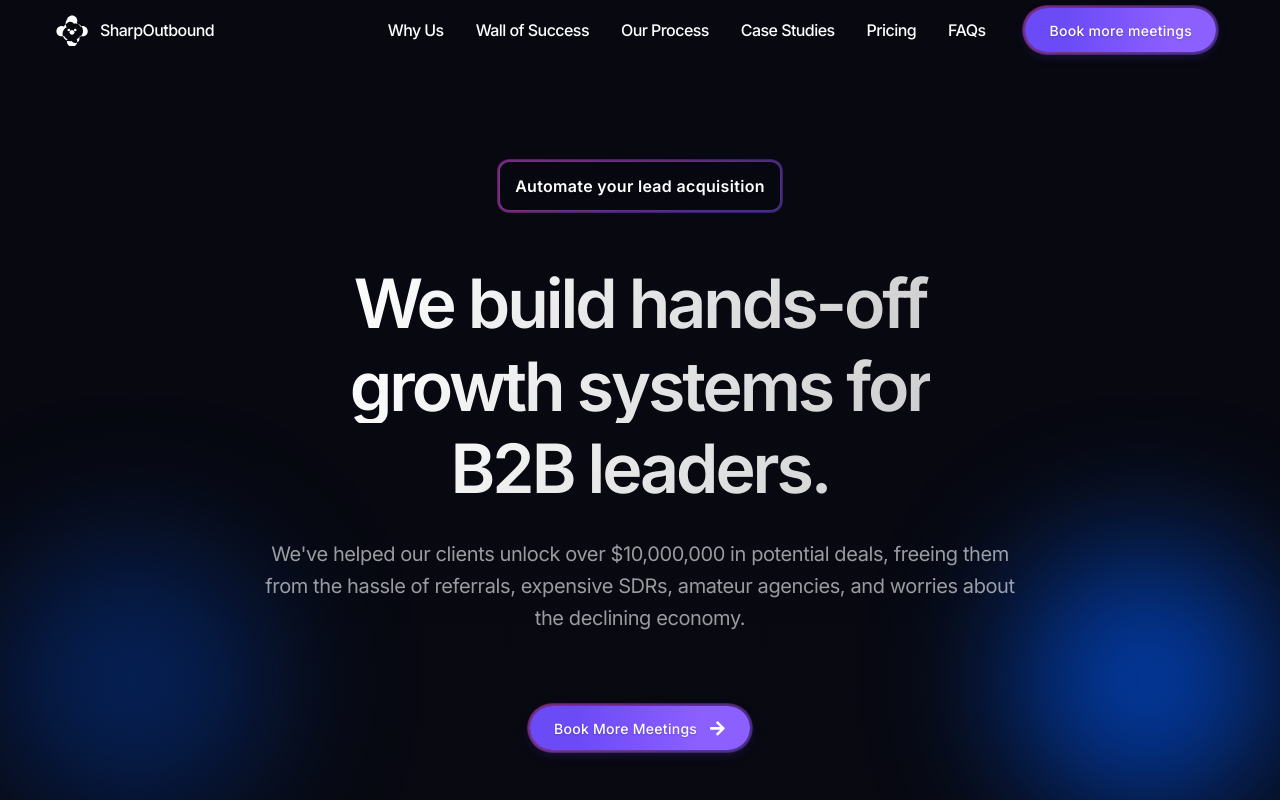
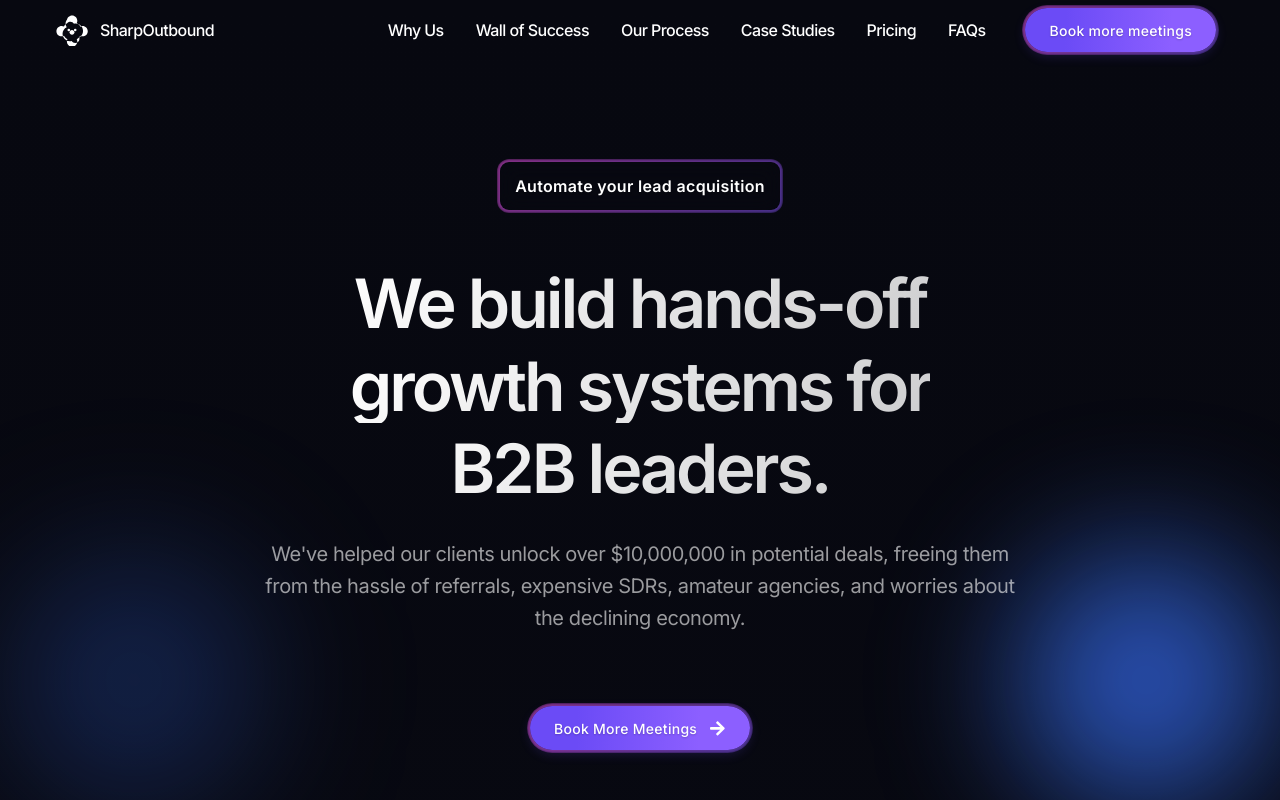
Before and after one commit to Rajje93/SharpOutbound, a React (Vite) app: page / in a window 1280 px wide. Shown: the top 800 px of the page. Built offline with nearby package versions, Linux system fonts and the light colour scheme.

Commit message:
Update: Adjust orb colors to match Myoprocess blue glow

```diff
--- a/src/App.css
+++ b/src/App.css
@@ -264,30 +264,31 @@ p {
 .background-orbs::after {
   content: '';
   position: absolute;
-  width: 25vw;  /* Even smaller circular shape */
+  width: 25vw;
   height: 25vw;
   border-radius: 50%;
-  filter: blur(60px);  /* Less blur for smaller orbs */
+  filter: blur(60px);
   background: radial-gradient(
     circle at center,
-    rgba(0, 89, 255, 1) 0%,
-    rgba(0, 89, 255, 0.5) 50%,
+    rgba(56, 115, 255, 1) 0%,    /* More vibrant blue */
+    rgba(56, 115, 255, 0.6) 40%, /* Adjusted middle opacity */
+    rgba(56, 115, 255, 0.2) 70%, /* Softer outer glow */
     transparent 100%
   );
   mix-blend-mode: screen;
 }
 
 .background-orbs::before {
-  bottom: -5%;   /* Just slightly peeking from bottom */
-  right: -2%;    /* Just slightly off the right edge */
-  opacity: 0.8;
+  bottom: -5%;
+  right: -2%;
+  opacity: 0.9;  /* Brighter right orb */
   z-index: -1;
 }
 
 .background-orbs::after {
-  bottom: -5%;   /* Same level as right orb */
-  left: -2%;     /* Just slightly off the left edge */
-  opacity: 0.4;
+  bottom: -5%;
+  left: -2%;
+  opacity: 0.3;  /* Dimmer left orb */
   z-index: -1;
 }
 
```
